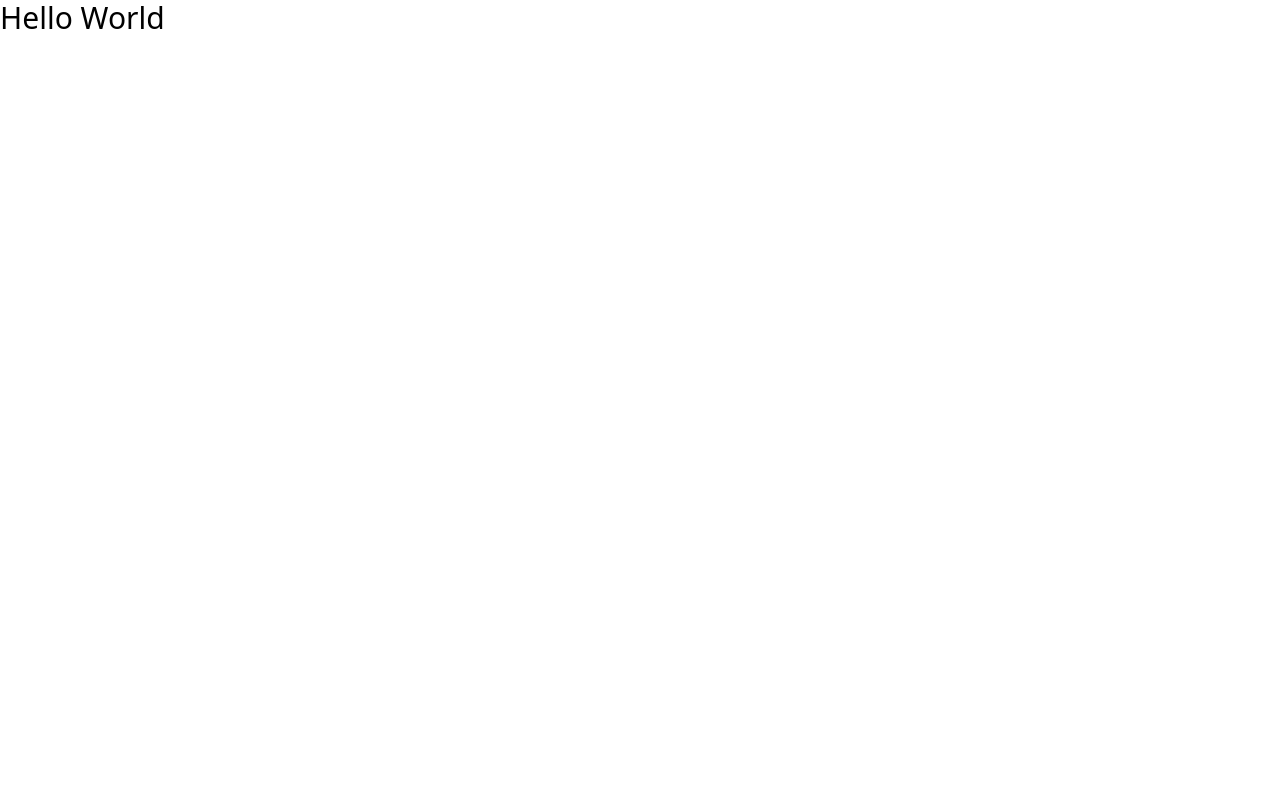
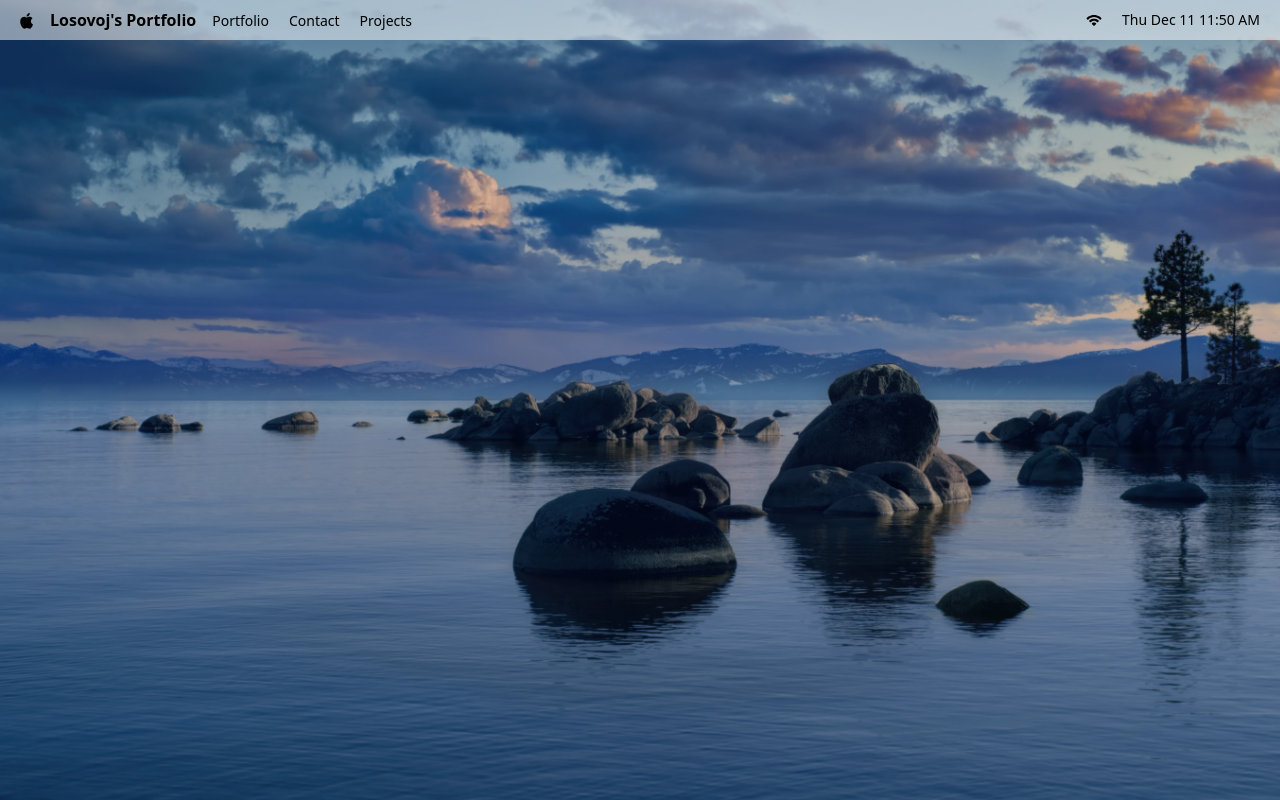
Before and after one commit to Lone-DO/project-mac, a Vue app: page / in a window 1280 px wide. Built offline with nearby package versions, Linux system fonts and the light colour scheme.

Commit message:
feat:Header
Signed-off-by: lone-DO <citizin@outlook.com>

```diff
--- a/src/App.vue
+++ b/src/App.vue
@@ -1,12 +1,19 @@
 <script setup lang="ts">
+import AppHeader from '@/components/app/header.vue'
 </script>
 
 <template>
-  <div>
-    <p class="text-3xl">Hello World</p>
-  </div>
+  <section>
+    <AppHeader/>
+  </section>
 </template>
 
-<style scoped>
+<style>
 
+body {
+  background-image: url('./assets/images/wallpaper/default.webp');
+  background-size: cover;
+  background-repeat: no-repeat;
+  background-position: center;
+}
 </style>
--- /dev/null
+++ b/src/components/app/header.vue
@@ -0,0 +1,61 @@
+<script setup lang="ts">
+import {controlLinks, navLinks} from '@/constants'
+import dayjs from 'dayjs';
+</script>
+<template>
+  <header id='app-header'>
+    <img src='@/assets/images/app-icons/logo.svg' alt='logo'>
+    <p>Losovoj's Portfolio</p>
+    <nav id='app-header_navigation'>
+      <ul>
+        <li v-for='(opt) in navLinks' :key='opt.label'>
+          <span>{{ opt.label }}</span>
+        </li>
+      </ul>
+    </nav>
+    <div id='app-header_control-panel'>
+      <ul>
+        <li v-for='(opt) in controlLinks' :key='opt.label'>
+          <img :src='opt.img' :alt='opt.label'>
+        </li>
+      </ul>
+      <time>{{ dayjs().format('ddd MMM D h:mm A') }}</time>
+    </div>
+  </header>
+</template>
+
+<style scoped>
+@import 'tailwindcss';
+
+header {
+  @apply w-full flex justify-start items-center gap-4 bg-white/50 backdrop-blur-3xl p-2 px-5 select-none flex-wrap;
+
+  p {
+    @apply font-bold shrink-0
+  }
+
+  time {
+    @apply text-sm font-medium text-black shrink-0;
+  }
+
+  ul {
+    @apply flex items-center gap-5;
+
+    span {
+      @apply text-sm cursor-pointer hover:underline transition-all;
+    }
+  }
+}
+
+#app-header_navigation, #app-header_control-panel {
+  @apply flex items-center max-sm:justify-center gap-5;
+}
+
+#app-header_control-panel {
+  @apply ml-auto;
+
+  ul {
+    @apply max-sm:hidden;
+  }
+}
+</style>
--- /dev/null
+++ b/src/constants/index.ts
@@ -0,0 +1,9 @@
+export const navLinks = [
+	{label: 'Portfolio', link: '/'},
+	{label: 'Contact', link: '/'},
+	{label: 'Projects', link: '/'},
+]
+
+export const controlLinks = [
+	{label: 'wifi', img: 'src/assets/images/icons/wifi.svg'},
+]
```
Also changed, not shown: src/assets/images/wallpaper/default.png (deleted), src/assets/images/wallpaper/default.webp (added).
